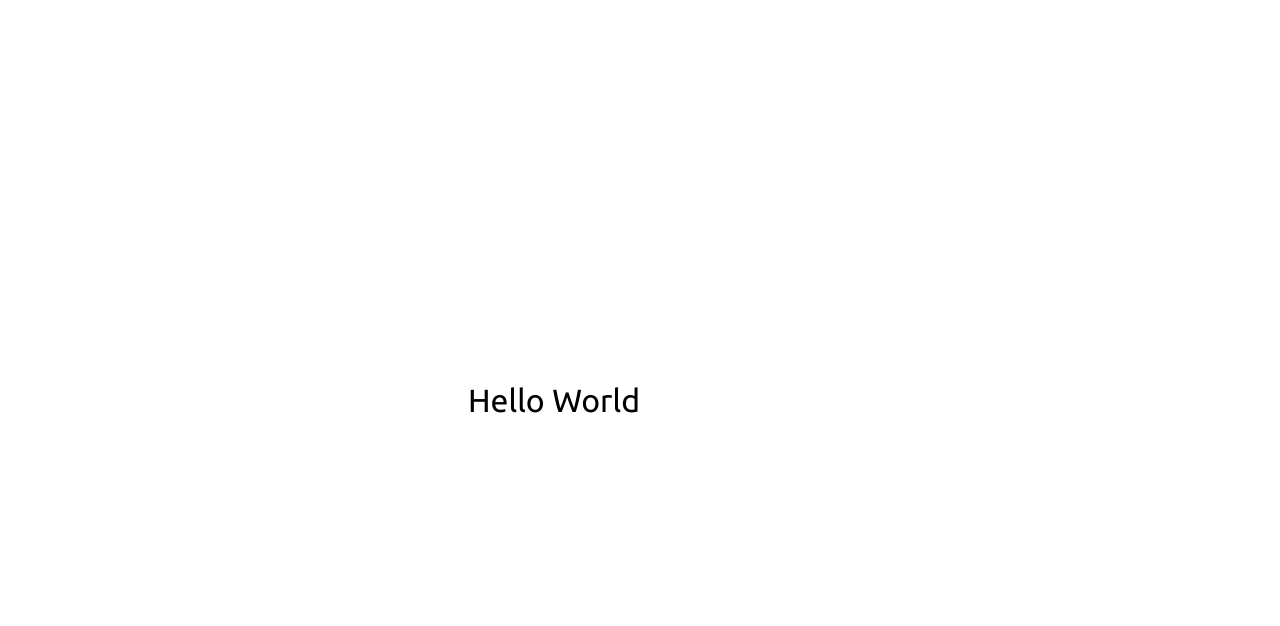
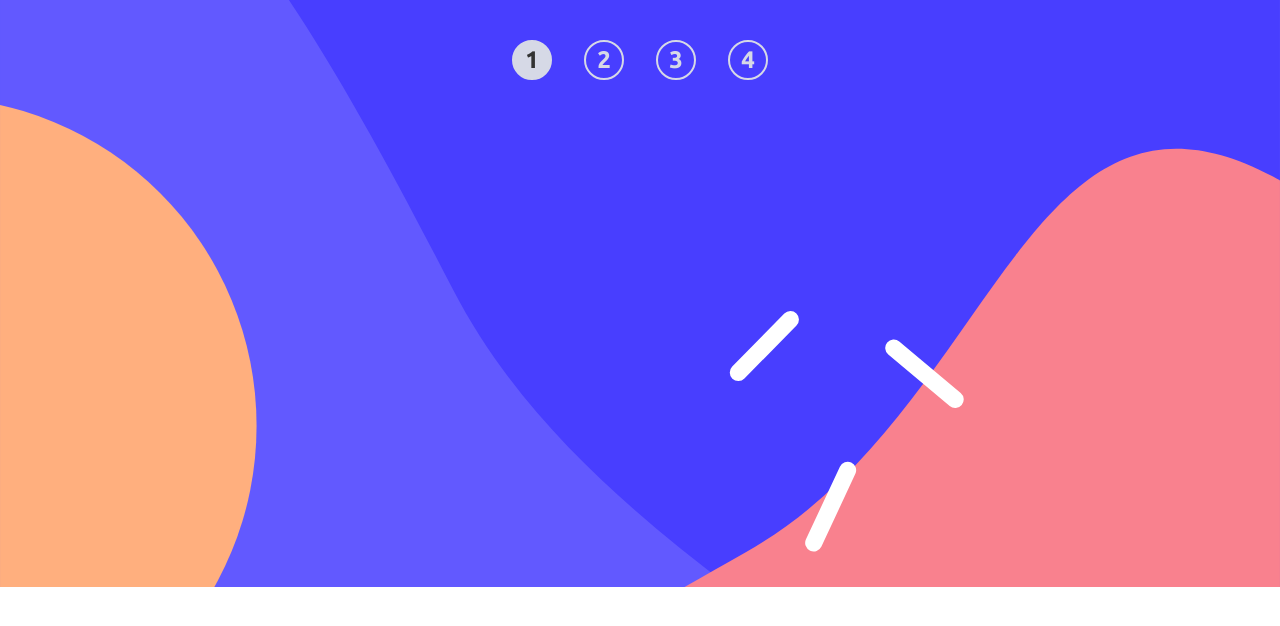
Before and after one commit to Oungseik/vue-multi-steps-form, a Vue app: page / in a window 1280 px wide. Shown: the top 626 px of the page. Built offline with nearby package versions, Linux system fonts and the light colour scheme.

Commit message:
feat: create steps components

```diff
--- a/index.html
+++ b/index.html
@@ -3,7 +3,7 @@
 
 <head>
   <meta charset="UTF-8">
-  <link rel="icon" href="/favicon.ico">
+  <link rel="icon" href="./public/favicon.ico">
   <meta name="viewport" content="width=device-width, initial-scale=1.0">
   <link rel="preconnect" href="https://fonts.googleapis.com">
   <link rel="preconnect" href="https://fonts.gstatic.com" crossorigin>
--- a/src/App.vue
+++ b/src/App.vue
@@ -1,5 +1,40 @@
 <template>
-  <h1>Hello World</h1>
+  <main>
+    <div class="mobile-sidebar">
+      <img :src="mobileSidebar" />
+    </div>
+    <QuestionSteps :steps="steps" :current="currentStep" />
+  </main>
 </template>
 
-<style scoped></style>
+<script>
+import QuestionSteps from "./components/QuestionSteps.vue";
+
+import mobileSidebar from "./assets/images/bg-sidebar-mobile.svg";
+import questions from "./data/questions.js";
+
+export default {
+  name: "App",
+  components: { QuestionSteps },
+  data() {
+    return {
+      mobileSidebar,
+      steps: questions.length + 1,
+      currentStep: 0,
+    }
+  }
+}
+</script>
+
+<style scoped>
+main {
+  min-height: 100vh;
+  min-height: 100svh;
+  position: relative;
+}
+
+.mobile-sidebar {
+  position: absolute;
+  width: 100%;
+}
+</style>
--- a/src/assets/main.css
+++ b/src/assets/main.css
@@ -39,8 +39,6 @@ body {
 #app {
   max-width: 1280px;
   margin: 0 auto;
-  padding: 2rem;
-
   font-weight: normal;
 }
 
@@ -51,21 +49,13 @@ a,
   transition: 0.4s;
 }
 
+img {
+  display: block;
+  width: 100%;
+}
+
 @media (hover: hover) {
   a:hover {
     background-color: hsla(160, 100%, 37%, 0.2);
   }
 }
-
-@media (min-width: 1024px) {
-  body {
-    display: flex;
-    place-items: center;
-  }
-
-  #app {
-    display: grid;
-    grid-template-columns: 1fr 1fr;
-    padding: 0 2rem;
-  }
-}
--- /dev/null
+++ b/src/components/QuestionSteps.vue
@@ -0,0 +1,40 @@
+<template>
+  <ul>
+    <li v-for="step in [...Array(steps).keys()]" :class="{ active: current === step }">{{ step + 1 }} </li>
+  </ul>
+</template>
+
+<script>
+export default {
+  name: "QuestionSteps",
+  props: ["steps", "current"],
+}
+</script>
+
+<style scoped>
+ul {
+  list-style-type: none;
+  display: flex;
+  gap: 32px;
+  padding: 40px 0;
+  margin: 0 auto;
+  width: fit-content;
+}
+
+li {
+  width: 40px;
+  font-size: 1.5rem;
+  border: 2px solid var(--light-gray);
+  color: var(--light-gray);
+  border-radius: 50%;
+  display: flex;
+  text-align: center;
+  justify-content: center;
+  font-weight: bold;
+}
+
+li.active {
+  color: #333;
+  background-color: var(--light-gray);
+}
+</style>
--- /dev/null
+++ b/src/data/questions.js
@@ -0,0 +1,144 @@
+export default [
+  {
+    step: 1,
+    title: "Personal info",
+    description: "Please provide your name, email, address, and phone number.",
+    inputs: [
+      {
+        id: "name",
+        type: "text",
+        label: "Name",
+        placeholder: "e.g. Stephan King"
+      },
+
+      {
+        id: "email",
+        type: "email",
+        label: "Email Address",
+        placeholder: "e.g. stephanking@lorem.com"
+      },
+
+      {
+        id: "phone",
+        type: "text",
+        label: "Phone Number",
+        placeholder: "+1 234 567890"
+      }
+    ]
+  },
+  {
+    step: 2,
+    title: "Select your plan",
+    description: "You have the option of monthly or yearly billing",
+    monthly: [
+      {
+        id: "arcade",
+        type: "radio",
+        name: "plan",
+        value: 9,
+        price: "$9/mo",
+        icon: "icon-arcade.svg"
+      },
+
+      {
+        id: "advanced",
+        type: "radio",
+        name: "plan",
+        value: 12,
+        price: "$12/mo",
+        icon: "icon-advanced.svg"
+      },
+
+      {
+        id: "pro",
+        type: "radio",
+        name: "plan",
+        value: 15,
+        price: "$15/mo",
+        icon: "icon-pro.svg"
+      }
+    ],
+    yearly: [
+      {
+        id: "arcade",
+        type: "radio",
+        name: "plan",
+        value: 90,
+        price: "$90/yr",
+        special: "2 months free",
+        icon: "icon-arcade.svg"
+      },
+      {
+        id: "advanced",
+        type: "radio",
+        name: "plan",
+        value: 120,
+        price: "$120/yr",
+        special: "2 months free",
+        icon: "icon-advanced.svg"
+      },
+      {
+        id: "pro",
+        type: "radio",
+        name: "plan",
+        value: 150,
+        price: "$150/yr",
+        special: "2 months free",
+        icon: "icon-pro.svg"
+      }
+    ]
+  },
+  {
+    step: 3,
+    title: "Pick add-ons",
+    description: "Add-ons help enhance your gaming experience.",
+    monthly: [
+      {
+        id: "online-service",
+        type: "checkbox",
+        name: "online-service",
+        title: "Online service",
+        desc: "Access to multiplayer games",
+        price: "$1/mo"
+      },
+      {
+        id: "larger-storage",
+        type: "checkbox",
+        title: "Large storage",
+        desc: "Extra 1TB of cloud storage",
+        price: "$2/mo"
+      },
+      {
+        id: "customizable-profile",
+        type: "checkbox",
+        title: "Customizable profile",
+        desc: "Custom theme on profile",
+        price: "$2/mo"
+      }
+    ],
+    yearly: [
+      {
+        id: "online-service",
+        type: "checkbox",
+        name: "online-service",
+        title: "Online service",
+        desc: "Access to multiplayer games",
+        price: "$10/yr"
+      },
+      {
+        id: "larger-storage",
+        type: "checkbox",
+        title: "Large storage",
+        desc: "Extra 1TB of cloud storage",
+        price: "$20/yr"
+      },
+      {
+        id: "customizable-profile",
+        type: "checkbox",
+        title: "Customizable profile",
+        desc: "Custom theme on profile",
+        price: "$20/yr"
+      }
+    ]
+  }
+];
```
